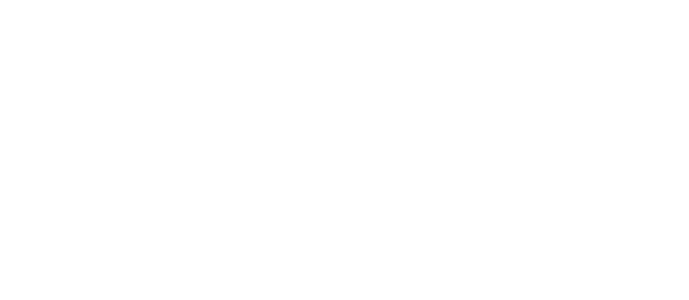
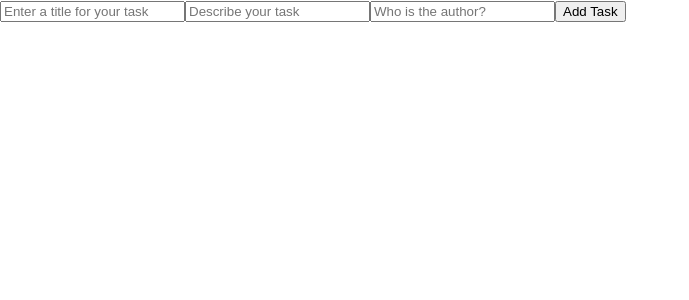
Before and after one commit to Agge20/React.js-Todo-app, a React (Create React App) app in the folder todo-app/: page / in a window 1280 px wide. Shown: the top 300 px of the page, without its empty margins (0-689 px from the left). Built offline with nearby package versions, Linux system fonts and the light colour scheme.

Commit message:
Created the TodoContext

```diff
--- a/todo-app/src/App.js
+++ b/todo-app/src/App.js
@@ -1,7 +1,12 @@
+import TodoForm from "./components/TodoForm";
+import TodoContext from "./contexts/TodoContext";
+
 function App() {
   return (
     <div className="App">
-
+      <TodoContext>
+        <TodoForm />
+      </TodoContext>
     </div>
   );
 }
--- /dev/null
+++ b/todo-app/src/components/TodoForm.js
@@ -0,0 +1,16 @@
+import React, { } from 'react';
+
+const TodoForm = () => {
+  return (
+    <div>
+      <form>
+        <input type="text" placeholder="Enter a title for your task"/>
+        <input type="text" placeholder="Describe your task"/>
+        <input type="text" placeholder="Who is the author?"/>
+        <button type="submit">Add Task</button>
+      </form>
+    </div>
+  )
+}
+
+export default TodoForm;
--- /dev/null
+++ b/todo-app/src/contexts/TodoContext.js
@@ -0,0 +1,18 @@
+import React, { createContext } from 'react';
+
+export const TodoContext = createContext();
+
+export const TodoContextProvider = (props) => {
+
+
+  const values = {
+
+  }
+  return (
+    <TodoContext.Provider value={values}>
+    {props.children}
+    </TodoContext.Provider>
+  );
+}
+
+export default TodoContextProvider;
```
